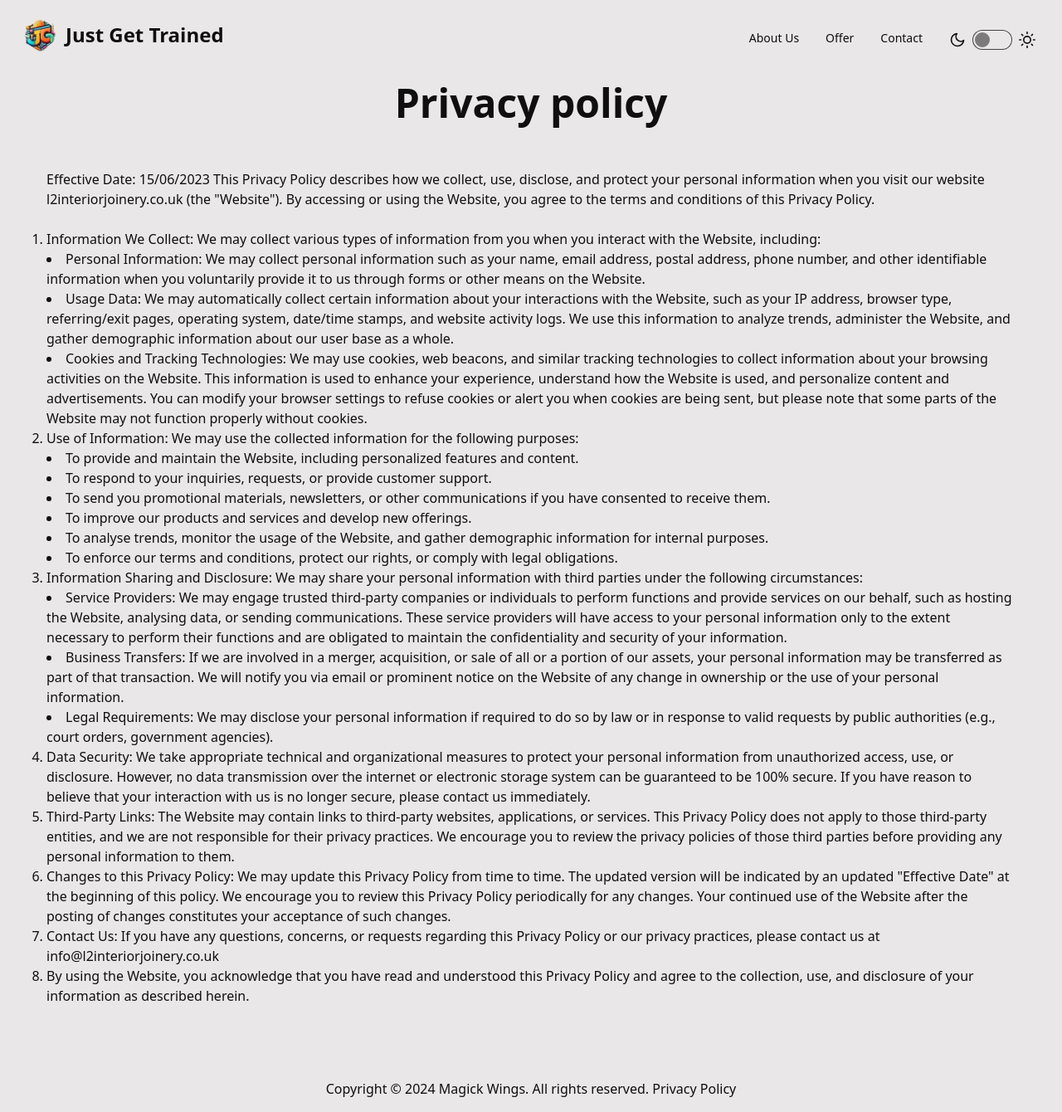
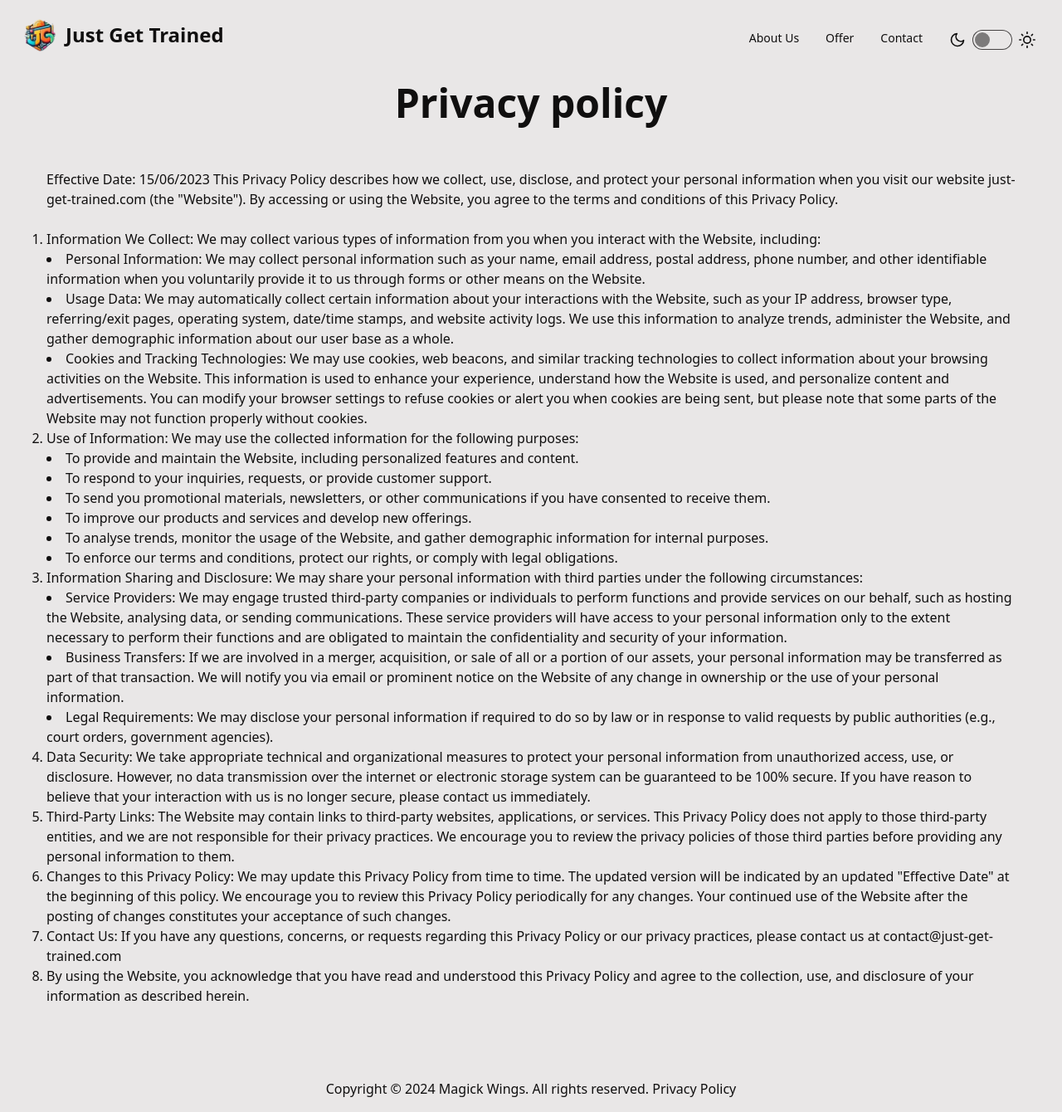
Before and after one commit to marcin-dudek/jgt, a SvelteKit app: page /privacy-policy in a window 1280 px wide. Shown: the whole page at 83% size. Built offline with nearby package versions, Linux system fonts and the light colour scheme.

Commit message:
Add proper links

```diff
--- a/src/routes/+layout.svelte
+++ b/src/routes/+layout.svelte
@@ -6,13 +6,7 @@
   <div class="navbar">
     <div class="flex-1">
       <a class="btn btn-ghost" href="/">
-        <img
-          src="./logo.webp"
-          width="46"
-          height="46"
-          class="h-full"
-          alt="L2 Interior Joinery Logo which is diamond shaped object build with tiles"
-        />
+        <img src="./logo.webp" width="46" height="46" class="h-full" alt="Just Get Trained logo" />
         <div>
           <p class="text-2xl gap-0 leading-5">Just Get Trained</p>
         </div></a
--- a/src/routes/privacy-policy/+page.svelte
+++ b/src/routes/privacy-policy/+page.svelte
@@ -10,7 +10,7 @@
   <p>
     Effective Date: 15/06/2023 This Privacy Policy describes how we collect, use, disclose, and
     protect your personal information when you visit our website
-    <a href="l2interiorjoinery.co.uk">l2interiorjoinery.co.uk</a>
+    <a href="just-get-trained.com">just-get-trained.com</a>
     (the "Website"). By accessing or using the Website, you agree to the terms and conditions of this
     Privacy Policy.
   </p>
@@ -108,7 +108,7 @@
     <li>
       Contact Us: If you have any questions, concerns, or requests regarding this Privacy Policy or
       our privacy practices, please contact us at
-      <a href="mailto:info@l2interiorjoinery.co.uk">info@l2interiorjoinery.co.uk</a>
+      <a href="mailto:contact@just-get-trained.com">contact@just-get-trained.com</a>
     </li>
     <li>
       By using the Website, you acknowledge that you have read and understood this Privacy Policy
```
